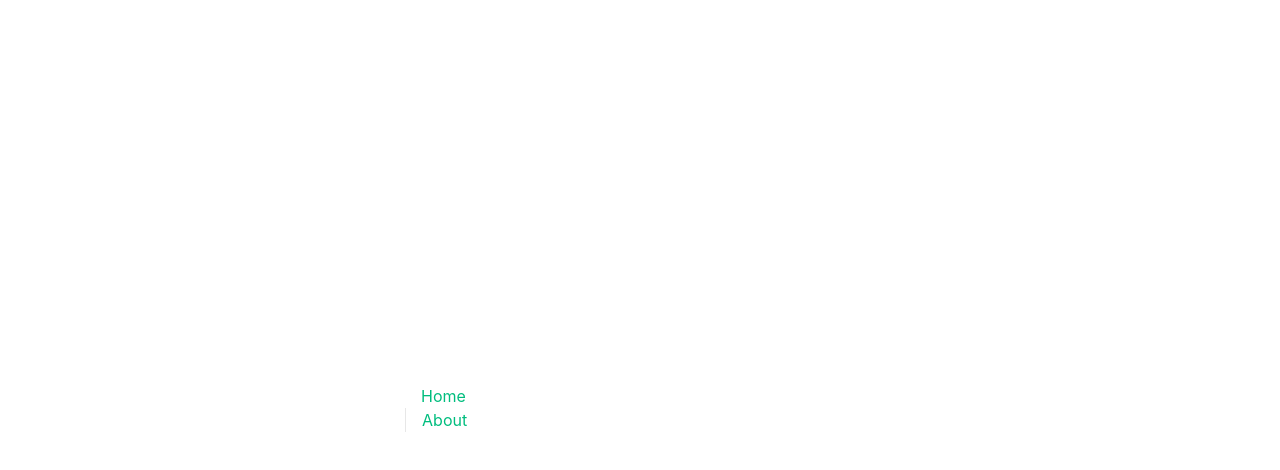
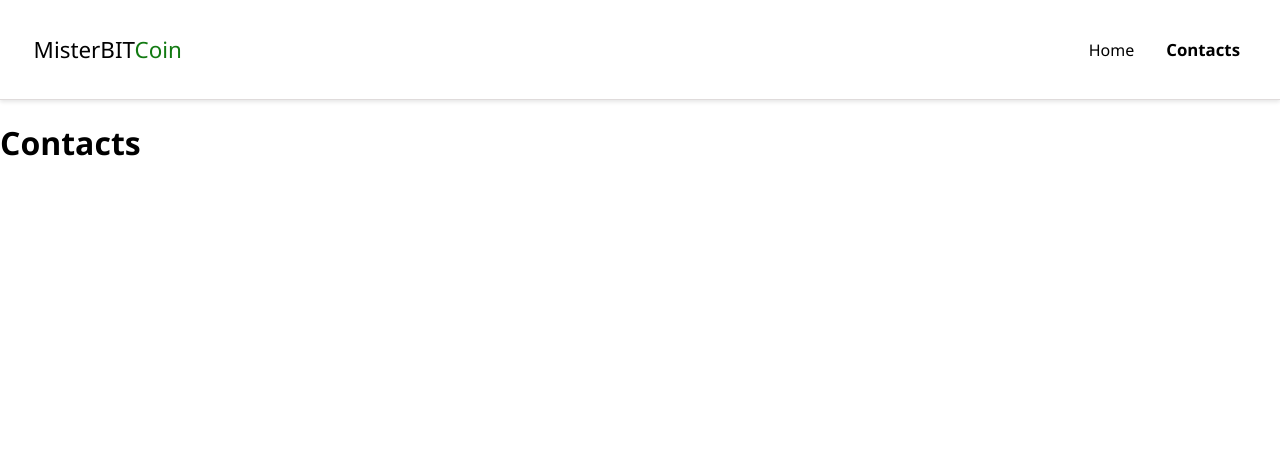
Before and after one commit to omerKaduri1/MisterBitcoin, a Vue app: page /contact in a window 1280 px wide. Before the commit this address had no page. Shown: the top 470 px of the page. Built offline with nearby package versions, Linux system fonts and the light colour scheme.

Commit message:
Add app header with routing

```diff
--- a/package.json
+++ b/package.json
@@ -14,6 +14,7 @@
   },
   "devDependencies": {
     "@vitejs/plugin-vue": "^5.0.4",
+    "sass": "^1.77.0",
     "vite": "^5.2.8"
   }
 }
--- a/src/App.vue
+++ b/src/App.vue
@@ -1,81 +1,16 @@
 <script >
-import { RouterLink, RouterView } from 'vue-router'
+import AppHeader from "./cmps/AppHeader.vue";
+export default {
+  components: {
+    AppHeader,
+  },
+};
 </script>
 
 <template>
-  <header>
-
-    <div class="wrapper">
-      <nav>
-        <RouterLink to="/">Home</RouterLink>
-        <RouterLink to="/about">About</RouterLink>
-      </nav>
-    </div>
-  </header>
-
+  <AppHeader />
   <RouterView />
 </template>
 
 <style scoped>
-header {
-  line-height: 1.5;
-  max-height: 100vh;
-}
-
-.logo {
-  display: block;
-  margin: 0 auto 2rem;
-}
-
-nav {
-  width: 100%;
-  font-size: 12px;
-  text-align: center;
-  margin-top: 2rem;
-}
-
-nav a.router-link-exact-active {
-  color: var(--color-text);
-}
-
-nav a.router-link-exact-active:hover {
-  background-color: transparent;
-}
-
-nav a {
-  display: inline-block;
-  padding: 0 1rem;
-  border-left: 1px solid var(--color-border);
-}
-
-nav a:first-of-type {
-  border: 0;
-}
-
-@media (min-width: 1024px) {
-  header {
-    display: flex;
-    place-items: center;
-    padding-right: calc(var(--section-gap) / 2);
-  }
-
-  .logo {
-    margin: 0 2rem 0 0;
-  }
-
-  header .wrapper {
-    display: flex;
-    place-items: flex-start;
-    flex-wrap: wrap;
-  }
-
-  nav {
-    text-align: left;
-    margin-left: -1rem;
-    font-size: 1rem;
-
-    padding: 1rem 0;
-    margin-top: 1rem;
-  }
-}
 </style>
--- a/src/assets/base.css
+++ b/src/assets/base.css
@@ -1,86 +1,22 @@
-/* color palette from <https://github.com/vuejs/theme> */
-:root {
-  --vt-c-white: #ffffff;
-  --vt-c-white-soft: #f8f8f8;
-  --vt-c-white-mute: #f2f2f2;
-
-  --vt-c-black: #181818;
-  --vt-c-black-soft: #222222;
-  --vt-c-black-mute: #282828;
-
-  --vt-c-indigo: #2c3e50;
-
-  --vt-c-divider-light-1: rgba(60, 60, 60, 0.29);
-  --vt-c-divider-light-2: rgba(60, 60, 60, 0.12);
-  --vt-c-divider-dark-1: rgba(84, 84, 84, 0.65);
-  --vt-c-divider-dark-2: rgba(84, 84, 84, 0.48);
-
-  --vt-c-text-light-1: var(--vt-c-indigo);
-  --vt-c-text-light-2: rgba(60, 60, 60, 0.66);
-  --vt-c-text-dark-1: var(--vt-c-white);
-  --vt-c-text-dark-2: rgba(235, 235, 235, 0.64);
+body {
+  margin: 0;
 }
 
-/* semantic color variables for this project */
-:root {
-  --color-background: var(--vt-c-white);
-  --color-background-soft: var(--vt-c-white-soft);
-  --color-background-mute: var(--vt-c-white-mute);
-
-  --color-border: var(--vt-c-divider-light-2);
-  --color-border-hover: var(--vt-c-divider-light-1);
-
-  --color-heading: var(--vt-c-text-light-1);
-  --color-text: var(--vt-c-text-light-1);
-
-  --section-gap: 160px;
+html {
+  font-size: 16px;
+  font-family: 'Segoe UI', Tahoma, Geneva, Verdana, sans-serif;
 }
 
-@media (prefers-color-scheme: dark) {
-  :root {
-    --color-background: var(--vt-c-black);
-    --color-background-soft: var(--vt-c-black-soft);
-    --color-background-mute: var(--vt-c-black-mute);
-
-    --color-border: var(--vt-c-divider-dark-2);
-    --color-border-hover: var(--vt-c-divider-dark-1);
-
-    --color-heading: var(--vt-c-text-dark-1);
-    --color-text: var(--vt-c-text-dark-2);
-  }
+* {
+  box-sizing: border-box;
 }
 
-*,
-*::before,
-*::after {
-  box-sizing: border-box;
-  margin: 0;
-  font-weight: normal;
+a {
+  text-decoration: none;
+  color: inherit;
+  cursor: pointer;
 }
 
-body {
-  min-height: 100vh;
-  color: var(--color-text);
-  background: var(--color-background);
-  transition:
-    color 0.5s,
-    background-color 0.5s;
-  line-height: 1.6;
-  font-family:
-    Inter,
-    -apple-system,
-    BlinkMacSystemFont,
-    'Segoe UI',
-    Roboto,
-    Oxygen,
-    Ubuntu,
-    Cantarell,
-    'Fira Sans',
-    'Droid Sans',
-    'Helvetica Neue',
-    sans-serif;
-  font-size: 15px;
-  text-rendering: optimizeLegibility;
-  -webkit-font-smoothing: antialiased;
-  -moz-osx-font-smoothing: grayscale;
+button {
+  cursor: pointer;
 }
--- a/src/assets/main.css
+++ b/src/assets/main.css
@@ -1,35 +1 @@
 @import './base.css';
-
-#app {
-  max-width: 1280px;
-  margin: 0 auto;
-  padding: 2rem;
-  font-weight: normal;
-}
-
-a,
-.green {
-  text-decoration: none;
-  color: hsla(160, 100%, 37%, 1);
-  transition: 0.4s;
-  padding: 3px;
-}
-
-@media (hover: hover) {
-  a:hover {
-    background-color: hsla(160, 100%, 37%, 0.2);
-  }
-}
-
-@media (min-width: 1024px) {
-  body {
-    display: flex;
-    place-items: center;
-  }
-
-  #app {
-    display: grid;
-    grid-template-columns: 1fr 1fr;
-    padding: 0 2rem;
-  }
-}
--- /dev/null
+++ b/src/cmps/AppHeader.vue
@@ -0,0 +1,60 @@
+<template>
+  <header class="app-header">
+    <RouterLink to="/">
+      <p>MisterBIT<span>Coin</span></p>
+    </RouterLink>
+    <nav>
+      <RouterLink to="/">Home</RouterLink>
+      <RouterLink to="/contact">Contacts</RouterLink>
+    </nav>
+  </header>
+</template>
+
+<script>
+export default {};
+</script>
+
+<style lang="scss">
+.app-header {
+  height: 100px;
+  border-bottom: 1px solid #dfdbdb;
+  box-shadow: 0 2px 4px rgba(0, 0, 0, 0.1);
+  margin: 0;
+  display: flex;
+  justify-content: space-between;
+  align-items: center;
+
+  & p {
+    margin: 1.5em;
+    font-size: 1.4em;
+    cursor: pointer;
+  }
+
+  nav {
+    display: flex;
+    align-items: center;
+    margin-right: 40px;
+    column-gap: 2em;
+    font-size: 1em;
+
+    @media (max-width: 600px) {
+      column-gap: 1em;
+    }
+
+    & a {
+      cursor: pointer;
+      text-decoration: none;
+      color: inherit;
+
+      &.router-link-exact-active {
+        font-weight: 700;
+        font-size: 1.05em;
+      }
+    }
+  }
+
+  & span {
+    color: rgb(18, 122, 18);
+  }
+}
+</style>
--- a/src/router/index.js
+++ b/src/router/index.js
@@ -1,5 +1,6 @@
 import { createRouter, createWebHistory } from 'vue-router'
 import HomeView from '../views/HomeView.vue'
+import ContactIndex from '../views/ContactIndex.vue'
 
 const router = createRouter({
   history: createWebHistory(import.meta.env.BASE_URL),
@@ -10,11 +11,13 @@ const router = createRouter({
       component: HomeView
     },
     {
+      path: '/contact',
+      name: 'contact',
+      component: ContactIndex
+    },
+    {
       path: '/about',
       name: 'about',
-      // route level code-splitting
-      // this generates a separate chunk (About.[hash].js) for this route
-      // which is lazy-loaded when the route is visited.
       component: () => import('../views/AboutView.vue')
     }
   ]
--- /dev/null
+++ b/src/views/ContactIndex.vue
@@ -0,0 +1,13 @@
+<template>
+  <h1>Contacts</h1>
+</template>
+
+<script>
+export default {
+
+}
+</script>
+
+<style>
+
+</style>
```
Also changed, not shown: 1 other file (tests, documents, lock files or other folders).
